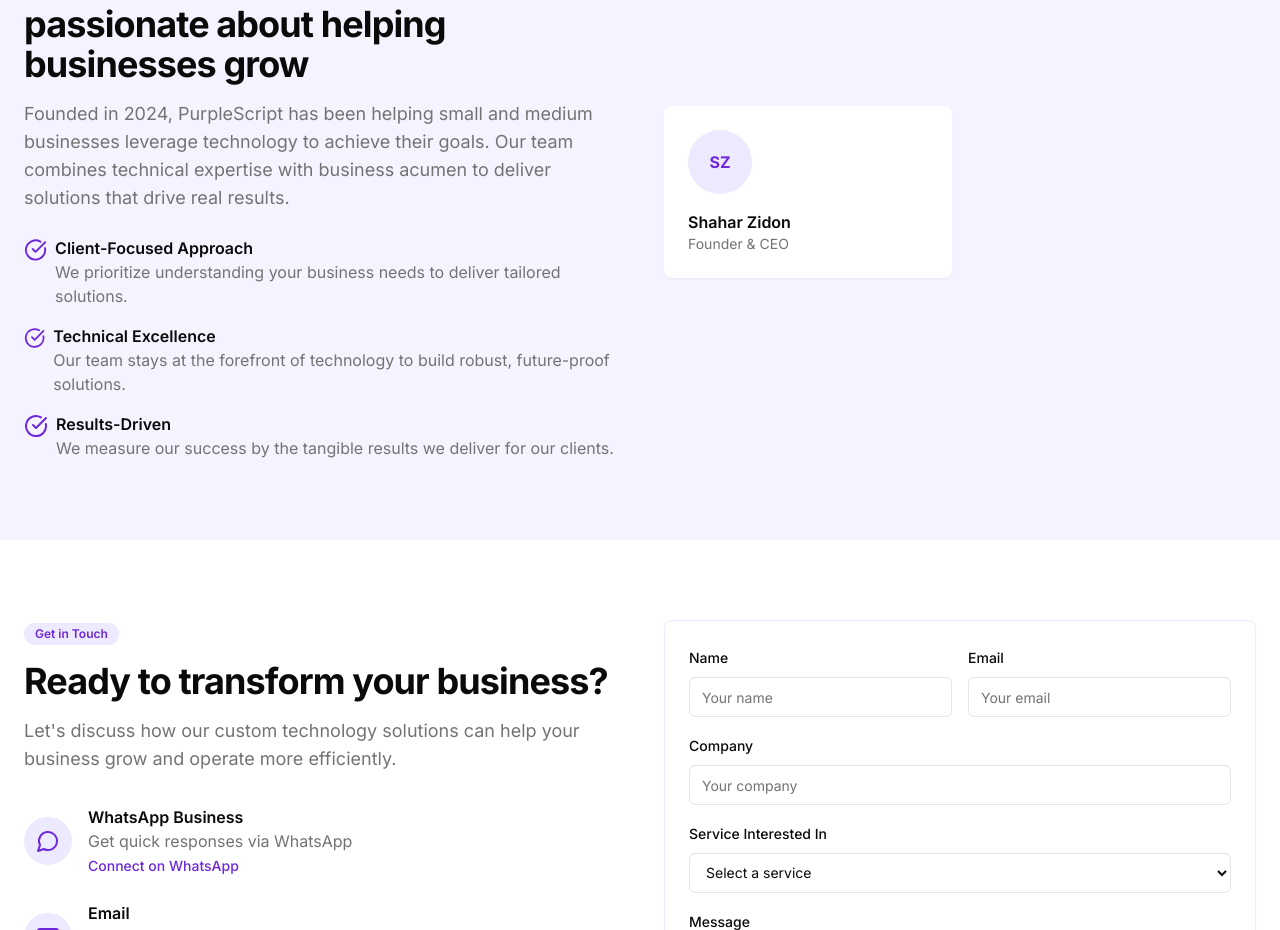
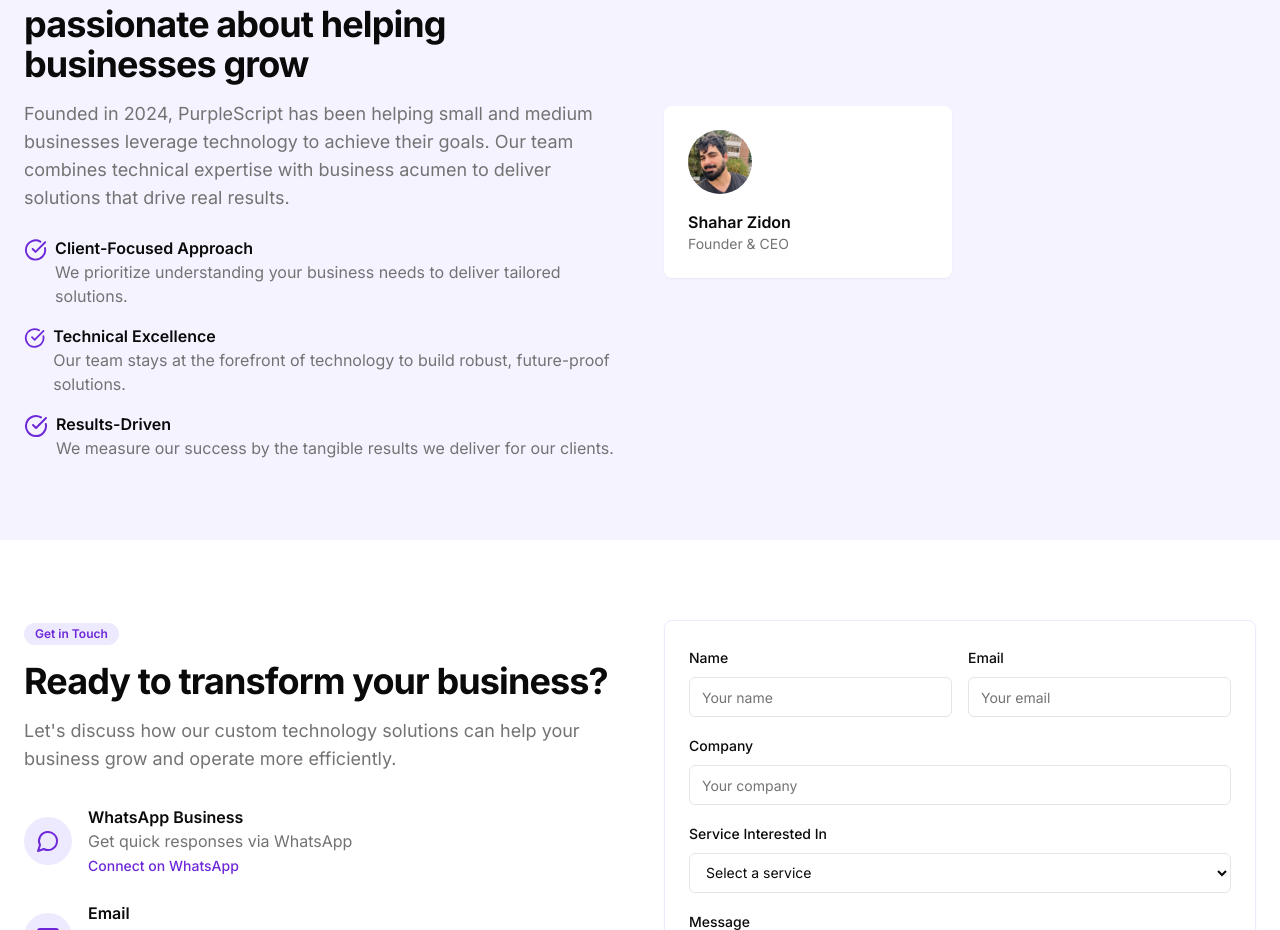
Before and after one commit to PurpleScript/PurpleScript.dev, a Next.js app: page / in a window 1280 px wide. Shown: the part 3084-4014 px from the top of the page. Built offline with nearby package versions, Linux system fonts and the light colour scheme.

Commit message:
feature-add profile-image

```diff
--- /dev/null
+++ b/app/components/ProfilePicture.tsx
@@ -0,0 +1,25 @@
+"use client";
+
+import Image from "next/image";
+
+export default function ProfilePicture() {
+  return (
+    <div className="w-16 h-16 rounded-full bg-purple-100 flex items-center justify-center mb-4 overflow-hidden relative">
+      <Image
+        src="/images/shahar-profile.jpg"
+        alt="Shahar Zidon"
+        fill
+        className="object-cover"
+        onError={(e) => {
+          // If image fails to load, show initials
+          const target = e.target as HTMLImageElement;
+          target.style.display = "none";
+          target.parentElement?.classList.add("fallback-initials");
+        }}
+      />
+      <span className="text-purple-700 font-bold hidden fallback-content">
+        SZ
+      </span>
+    </div>
+  );
+}
--- a/app/globals.css
+++ b/app/globals.css
@@ -92,3 +92,7 @@ body {
     @apply bg-background text-foreground;
   }
 }
+
+.fallback-initials .fallback-content {
+  display: flex !important;
+}
--- a/app/page.tsx
+++ b/app/page.tsx
@@ -7,6 +7,7 @@ import WhatsAppButton from "./components/WhatsAppButton";
 import EmailButton from "./components/EmailButton";
 import HeroSection from "./components/HeroSection";
 import ScrollToContactButton from "./components/ScrollToContactButton";
+import ProfilePicture from "./components/ProfilePicture";
 import {
   CheckCircle,
   Code,
@@ -517,9 +518,7 @@ export default function Home() {
             <div className="grid grid-cols-2 gap-4">
               <div className="space-y-4">
                 <div className="bg-white rounded-lg p-6 shadow-sm">
-                  <div className="w-16 h-16 rounded-full bg-purple-100 flex items-center justify-center mb-4">
-                    <span className="text-purple-700 font-bold">SZ</span>
-                  </div>
+                  <ProfilePicture />
                   <h4 className="font-semibold">Shahar Zidon</h4>
                   <p className="text-sm text-muted-foreground">Founder & CEO</p>
                 </div>
```
Also changed, not shown: public/images/shahar-profile.jpg (added).
